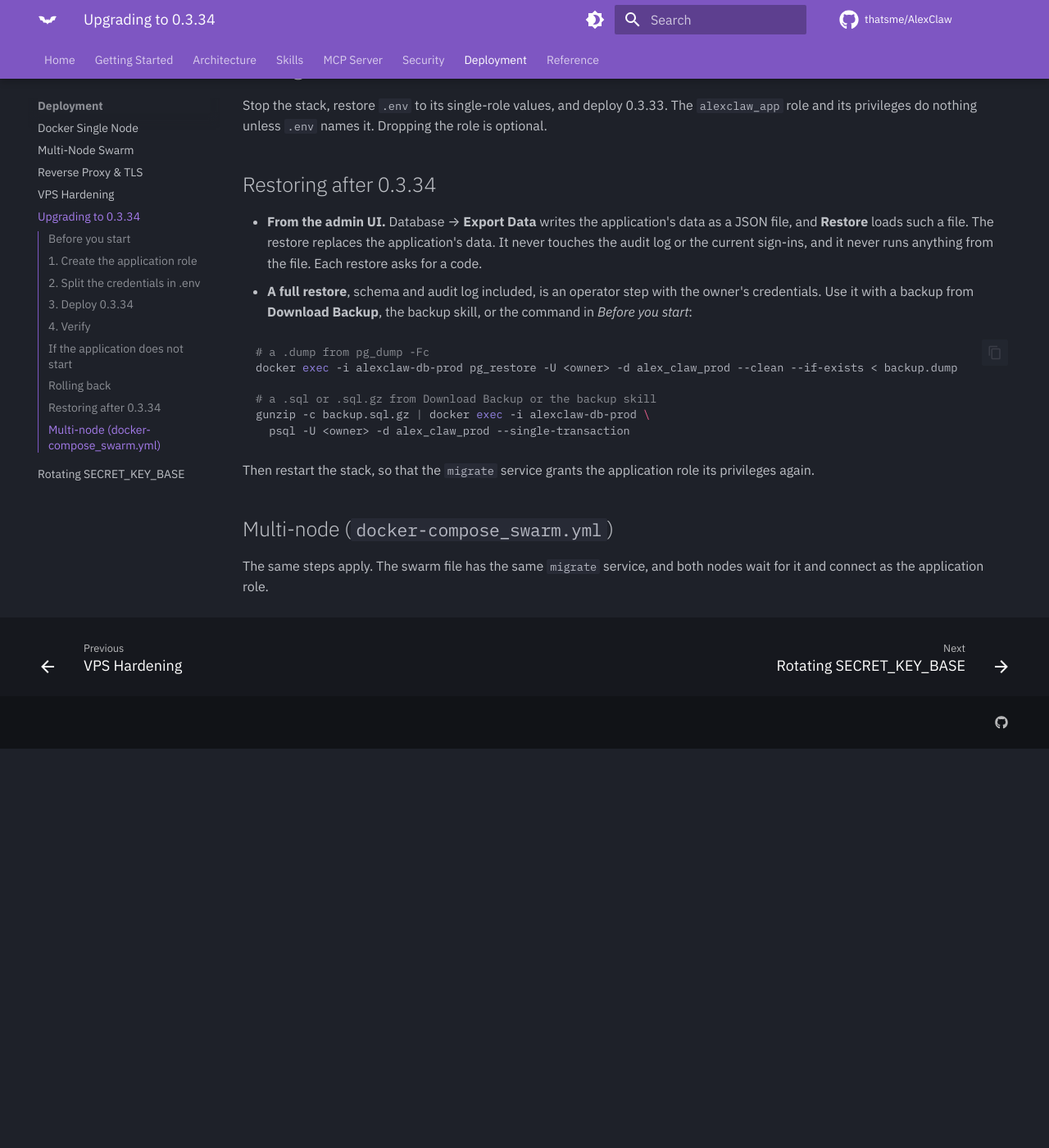
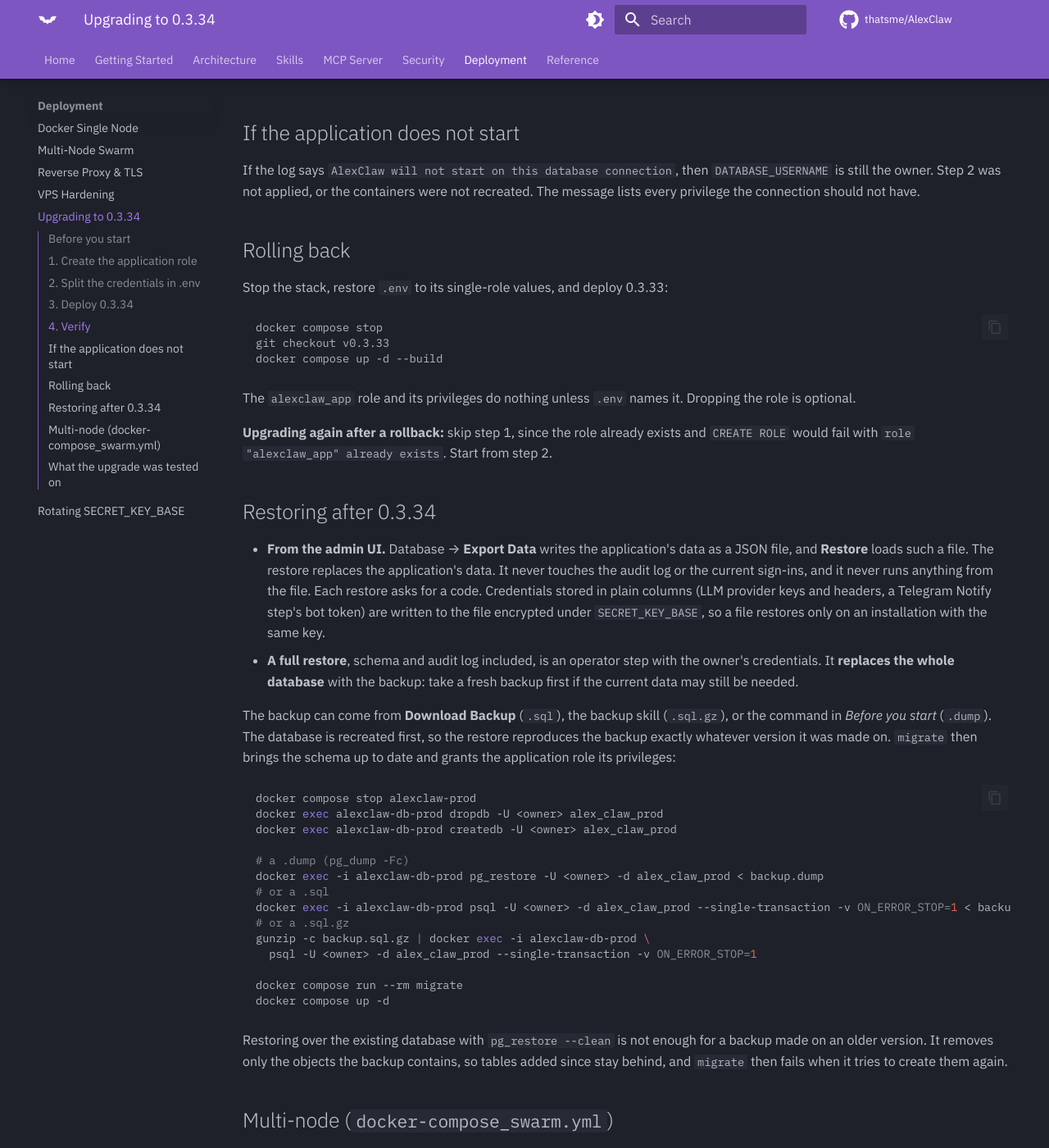
Before and after one commit to thatsme/AlexClaw, an MkDocs documentation site: the page built from docs/deployment/upgrade-0.3.34.md, in a window 1280 px wide and 1400 px high, scrolled down 2344 px. Shown: the whole window at 82% size. Built offline with MkDocs 1.6.1 and Material for MkDocs 9.7.7, drawn with Linux system fonts in a browser that asks for light colours; comment, search, counter and statistics services are not loaded; before the commit the page ends 3257 px from its top, so only the background shows below that; some of the changed text lies outside the part shown.

Commit message:
docs: the upgrade guide as rehearsed; encryption claims made accurate
From the 0.3.29 -> 0.3.34 rehearsal on a production copy: create the
backup directory, generate the role password, fetch and check out the
tag, skip role creation when upgrading again after a rollback, and a
full restore that recreates the database (pg_restore --clean fails on a
backup from an older version) followed by the migrate service. Records
what was and was not rehearsed.

README, SECURITY, INSTALLATION and the encryption page no longer claim
that every credential is encrypted at rest, and point to the rotation
procedure instead of re-entering keys.

````diff
--- a/docs/deployment/upgrade-0.3.34.md
+++ b/docs/deployment/upgrade-0.3.34.md
@@ -28,7 +29,13 @@ docker exec alexclaw-db-prod pg_dump -U <owner> -Fc alex_claw_prod \
 
 ## 1. Create the application role
 
-Do this once, as the current owner. Choose a new password; it must not be the owner's.
+Do this once, as the current owner. Generate a new password; it must not be the owner's:
+
+```bash
+openssl rand -hex 32
+```
+
+Paste it where the SQL below says `<application password>`. Hex digits need no escaping in the SQL string, but a password containing a single quote would.
 
 ```bash
 docker exec -i alexclaw-db-prod psql -U <owner> -d alex_claw_prod <<'SQL'
@@ -56,7 +63,11 @@ The owner's credentials reach only the `migrate` service and the database contai
 
 ## 3. Deploy 0.3.34
 
+Get the 0.3.34 code, then build and start:
+
 ```bash
+git fetch --tags
+git checkout v0.3.34
 docker compose up -d --build
 ```
 
@@ -92,24 +103,53 @@ If the log says `AlexClaw will not start on this database connection`, then `DAT
 
 ## Rolling back
 
-Stop the stack, restore `.env` to its single-role values, and deploy 0.3.33. The `alexclaw_app` role and its privileges do nothing unless `.env` names it. Dropping the role is optional.
+Stop the stack, restore `.env` to its single-role values, and deploy 0.3.33:
+
+```bash
+docker compose stop
+git checkout v0.3.33
+docker compose up -d --build
+```
+
+The `alexclaw_app` role and its privileges do nothing unless `.env` names it. Dropping the role is optional.
+
+**Upgrading again after a rollback:** skip step 1, since the role already exists and `CREATE ROLE` would fail with `role "alexclaw_app" already exists`. Start from step 2.
 
 ## Restoring after 0.3.34
 
-- **From the admin UI.** Database → **Export Data** writes the application's data as a JSON file, and **Restore** loads such a file. The restore replaces the application's data. It never touches the audit log or the current sign-ins, and it never runs anything from the file. Each restore asks for a code.
-- **A full restore**, schema and audit log included, is an operator step with the owner's credentials. Use it with a backup from **Download Backup**, the backup skill, or the command in *Before you start*:
+- **From the admin UI.** Database → **Export Data** writes the application's data as a JSON file, and **Restore** loads such a file. The restore replaces the application's data. It never touches the audit log or the current sign-ins, and it never runs anything from the file. Each restore asks for a code. Credentials stored in plain columns (LLM provider keys and headers, a Telegram Notify step's bot token) are written to the file encrypted under `SECRET_KEY_BASE`, so a file restores only on an installation with the same key.
+- **A full restore**, schema and audit log included, is an operator step with the owner's credentials. It **replaces the whole database** with the backup: take a fresh backup first if the current data may still be needed.
+
+  The backup can come from **Download Backup** (`.sql`), the backup skill (`.sql.gz`), or the command in *Before you start* (`.dump`). The database is recreated first, so the restore reproduces the backup exactly whatever version it was made on. `migrate` then brings the schema up to date and grants the application role its privileges:
 
   ```bash
-  # a .dump from pg_dump -Fc
-  docker exec -i alexclaw-db-prod pg_restore -U <owner> -d alex_claw_prod --clean --if-exists < backup.dump
+  docker compose stop alexclaw-prod
+  docker exec alexclaw-db-prod dropdb -U <owner> alex_claw_prod
+  docker exec alexclaw-db-prod createdb -U <owner> alex_claw_prod
 
-  # a .sql or .sql.gz from Download Backup or the backup skill
+  # a .dump (pg_dump -Fc)
+  docker exec -i alexclaw-db-prod pg_restore -U <owner> -d alex_claw_prod < backup.dump
+  # or a .sql
+  docker exec -i alexclaw-db-prod psql -U <owner> -d alex_claw_prod --single-transaction -v ON_ERROR_STOP=1 < backup.sql
+  # or a .sql.gz
   gunzip -c backup.sql.gz | docker exec -i alexclaw-db-prod \
-    psql -U <owner> -d alex_claw_prod --single-transaction
+    psql -U <owner> -d alex_claw_prod --single-transaction -v ON_ERROR_STOP=1
+
+  docker compose run --rm migrate
+  docker compose up -d
   ```
 
-  Then restart the stack, so that the `migrate` service grants the application role its privileges again.
+  Restoring over the existing database with `pg_restore --clean` is not enough for a backup made on an older version. It removes only the objects the backup contains, so tables added since stay behind, and `migrate` then fails when it tries to create them again.
 
 ## Multi-node (`docker-compose_swarm.yml`)
 
 The same steps apply. The swarm file has the same `migrate` service, and both nodes wait for it and connect as the application role.
+
+## What the upgrade was tested on
+
+The steps above were rehearsed from 0.3.29 on a copy of a production database, with the single-node `docker-compose.yml`: the upgrade, both checks in step 4, the rollback to 0.3.33, upgrading again after it, and the full restore of a backup from before the upgrade. On the upgraded copy, the admin UI's Export Data and Restore were run as a round trip with a two-factor code, and `SECRET_KEY_BASE` was rotated with [its procedure](rotate-secret-key-base.md); afterwards the settings and the TOTP secret decrypted under the new key, and an export made under the old one was refused.
+
+Not rehearsed:
+
+- **Multi-node**, with `docker-compose_swarm.yml`.
+- **The web-automator service.** The upgrade does not change it, but it was not running during the rehearsal.
````
Also changed, not shown: other parts of docs/deployment/upgrade-0.3.34.md (+1 -0 lines), INSTALLATION.md (+1 -1 lines), README.md (+2 -2 lines), SECURITY.md (+17 -8 lines), docs/deployment/rotate-secret-key-base.md (+1 -0 lines), docs/security/encryption.md (+5 -5 lines).
